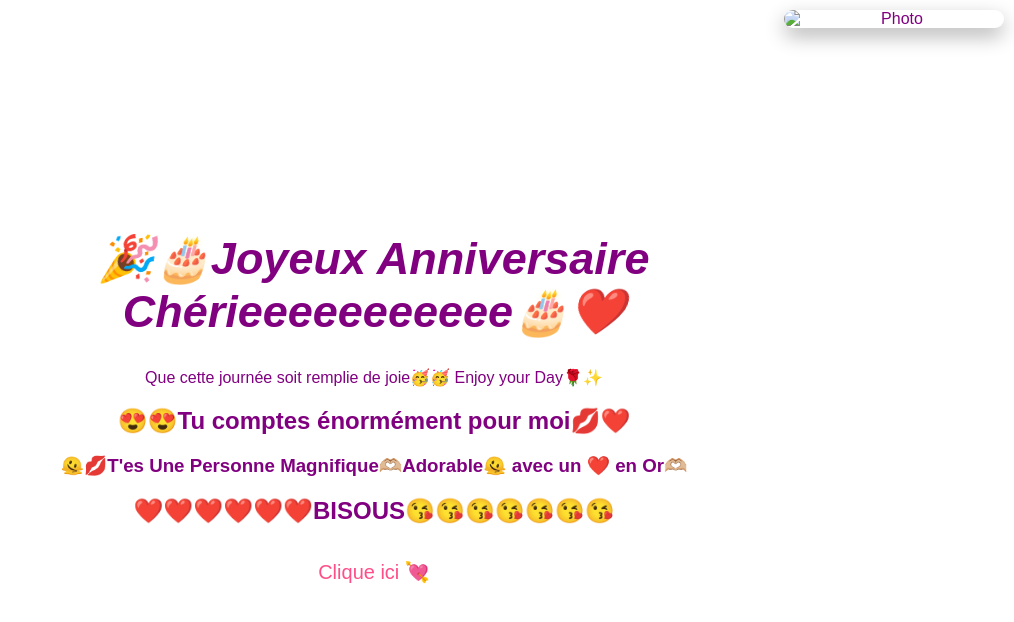
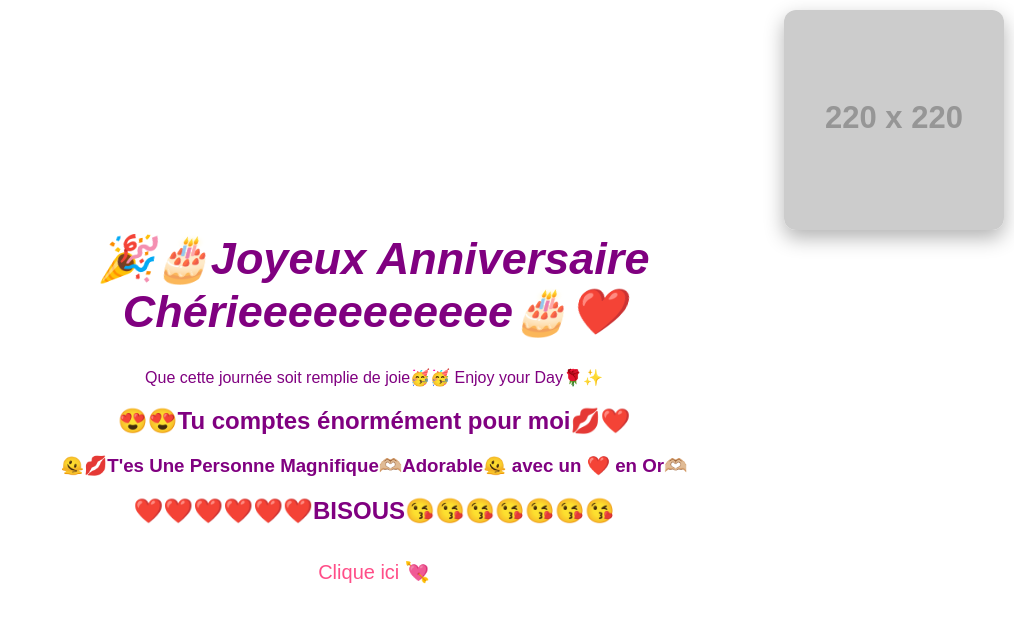
Before and after one commit to fousseyni-223/Joyeux-Anniversaire, a plain HTML site: page index.html in a window 1280 px wide. Shown: the whole page, without its empty margins (266-1280 px from the left). Drawn offline with Linux system fonts and the light colour scheme; placeholder pictures from the web are drawn by us.

Commit message:
index.html

```diff
--- a/index.html
+++ b/index.html
@@ -64,7 +64,7 @@ canvas{
 </head>
 
 <body>
-<img src="C:/Users/Fousseyni KONE/Downloads/image0.png" alt="Photo" class="photo-top-right">
+<img src="https://via.placeholder.com/220" alt="Photo" class="photo-top-right">
 <canvas id="fireworks"></canvas>
 
 <div class="container">
```
